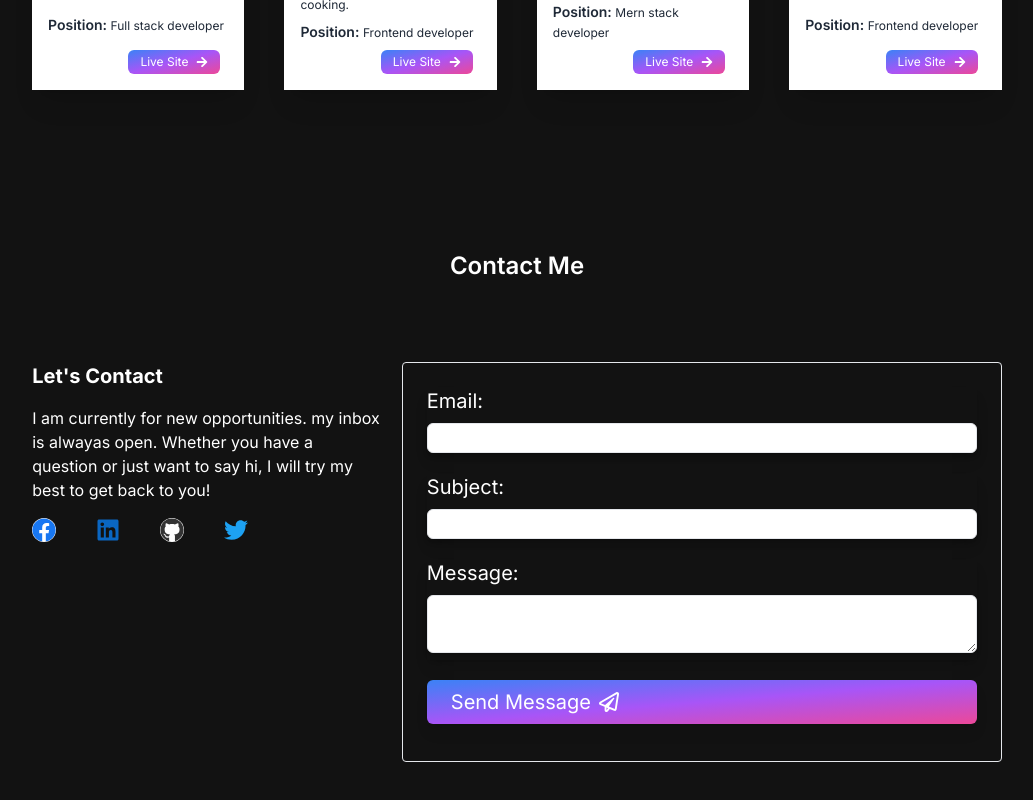
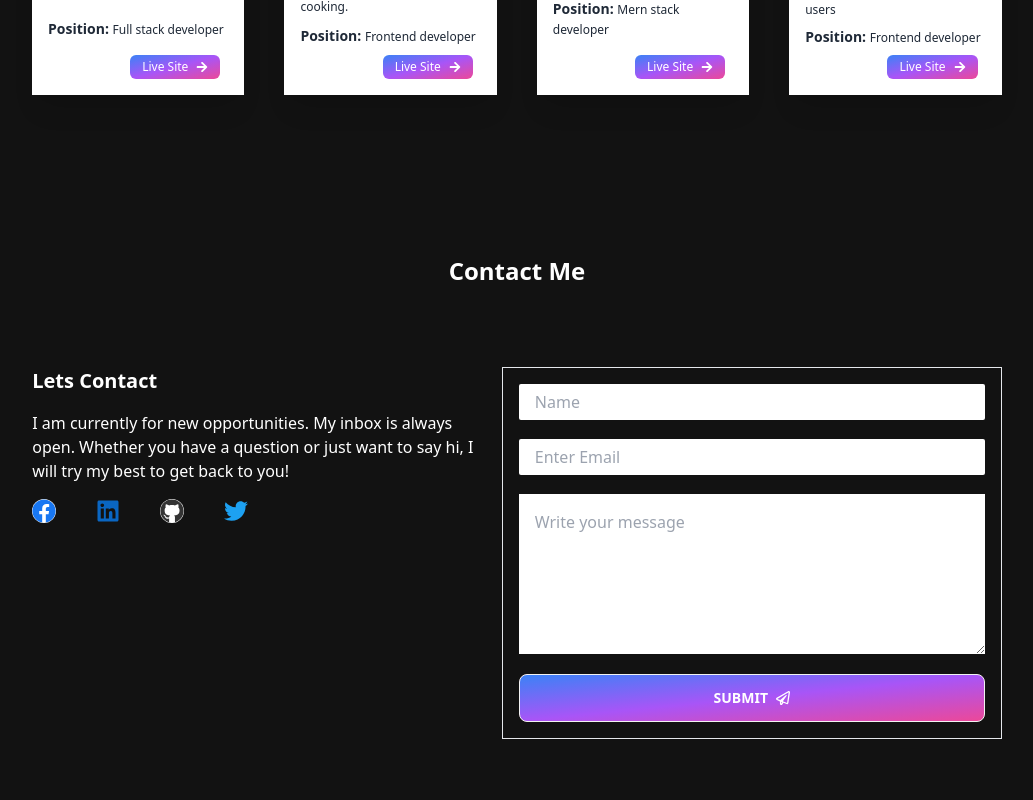
Before and after one commit to anighosal/portfolio, a Next.js app: page / in a window 1280 px wide. Shown: the part 2905-3705 px from the top of the page, without its empty margins (123-1156 px from the left). Built offline with nearby package versions, Linux system fonts and the light colour scheme; no server answers.

Commit message:
all code update

```diff
--- a/next.config.js
+++ b/next.config.js
@@ -1,4 +1,12 @@
 /** @type {import('next').NextConfig} */
-const nextConfig = {}
+const nextConfig = {};
 
-module.exports = nextConfig
+// next.config.js
+module.exports = {
+  images: {
+    domains: ["i.ibb.co"],
+  },
+  experimental: {
+    appDir: true,
+  },
+};
--- a/package.json
+++ b/package.json
@@ -14,14 +14,16 @@
     "emailjs-com": "^3.2.0",
     "eslint": "8.49.0",
     "eslint-config-next": "13.5.2",
-    "next": "13.5.2",
+    "next": "^13.3.4",
     "react": "18.2.0",
     "react-dom": "18.2.0",
     "react-hook-form": "^7.46.2",
     "react-icons": "^4.11.0",
     "react-scroll": "^1.8.9",
     "react-type-animation": "^3.1.0",
-    "resend": "^1.1.0"
+    "resend": "^1.1.0",
+    "toastify-js": "^1.12.0",
+    "typeface-inter": "^3.18.1"
   },
   "devDependencies": {
     "autoprefixer": "^10.4.16",
--- a/src/app/api/send/route.js
+++ /dev/null
@@ -1,26 +0,0 @@
-import welcome from "@/emails/welcome";
-import { NextApiRequest, NextApiResponse } from "next";
-import { NextResponse } from "next/server";
-import { Resend } from "resend";
-
-const resend = new Resend(process.env.RESEND_API_KEY);
-
-export default async function handler(req, res) {
-  try {
-    await resend.sendEmail({
-      from: process.env.FROM_EMAIL,
-      to: ["ghosalani2@gmail.com"],
-      subject: "Hello world",
-      react: welcome(),
-    });
-
-    res.status(200).json({
-      status: "OK",
-    });
-  } catch (error) {
-    console.error("Error sending email:", error);
-    res.status(500).json({
-      error: "Internal Server Error",
-    });
-  }
-}
--- a/src/app/layout.js
+++ b/src/app/layout.js
@@ -1,17 +1,24 @@
-import './globals.css'
-import { Inter } from 'next/font/google'
+"use client";
 
-const inter = Inter({ subsets: ['latin'] })
+import "./globals.css";
+
+import { useEffect } from "react"; // Import useEffect from React
+import emailjs from "emailjs-com";
+import "typeface-inter";
 
 export const metadata = {
-  title: 'Create Next App',
-  description: 'Generated by create next app',
-}
+  title: "Ani Ghosal",
+  description: "Generated by create next app",
+};
 
 export default function RootLayout({ children }) {
+  useEffect(() => {
+    emailjs.init("YOUR_USER_ID_HERE"); // Replace with your actual email.js user ID
+  }, []);
+
   return (
     <html lang="en">
-      <body className={inter.className}>{children}</body>
+      <body>{children}</body>
     </html>
-  )
+  );
 }
--- a/src/components/Contact.jsx
+++ b/src/components/Contact.jsx
@@ -3,8 +3,7 @@
 import React, { useEffect } from "react";
 import ContactForm from "./ContactForm";
 import { Element } from "react-scroll";
-import Image from "next/image";
-import img from "../../public/images.jpg";
+
 import Aos from "aos";
 import "aos/dist/aos.css";
 import { FaFacebook, FaGithub, FaLinkedin, FaTwitter } from "react-icons/fa";
@@ -16,6 +15,7 @@ const Contact = () => {
       once: true, // Whether animations should only happen once while scrolling down
     });
   }, []);
+
   return (
     <Element name="contact">
       <div className="justify-center mt-20">
@@ -32,24 +32,40 @@ const Contact = () => {
               className="md:text-start text-center text-white md:text-xl text-lg font-bold mb-4"
               data-aos="fade-right"
             >
-              Let's Contact
+              Lets Contact
             </h3>
             <p className="text-white" data-aos="fade-right">
-              I am currently for new opportunities. my inbox is alwayas open.
+              I am currently for new opportunities. My inbox is always open.
               Whether you have a question or just want to say hi, I will try my
               best to get back to you!
             </p>
             <div className="flex gap-10 mt-4" data-aos="fade-right">
-              <a href="https://www.facebook.com/anighosal2019">
+              <a
+                href="https://www.facebook.com/anighosal2019"
+                target="_blank"
+                rel="noopener noreferrer"
+              >
                 <FaFacebook className="text-[#1877f2] bg-white rounded-full text-2xl"></FaFacebook>
               </a>
-              <a href="https://www.linkedin.com/in/ani-ghosal-4a083a220/">
+              <a
+                href="https://www.linkedin.com/in/ani-ghosal-4a083a220/"
+                target="_blank"
+                rel="noopener noreferrer"
+              >
                 <FaLinkedin className="text-[#0a66c2] text-2xl"></FaLinkedin>
               </a>
-              <a href="https://github.com/anighosal">
+              <a
+                href="https://github.com/anighosal"
+                target="_blank"
+                rel="noopener noreferrer"
+              >
                 <FaGithub className="text-[#333] bg-white rounded-full text-2xl"></FaGithub>
               </a>
-              <a href="https://twitter.com/ani_ghosal">
+              <a
+                href="https://twitter.com/ani_ghosal"
+                target="_blank"
+                rel="noopener noreferrer"
+              >
                 <FaTwitter className="text-[#1da1f2] text-2xl"></FaTwitter>
               </a>
             </div>
--- a/src/components/ContactForm.jsx
+++ b/src/components/ContactForm.jsx
@@ -2,105 +2,92 @@ import React, { useState } from "react";
 import { useForm, Controller } from "react-hook-form";
 import { FaRegPaperPlane } from "react-icons/fa";
 import { Element } from "react-scroll";
-
-// Import your environment variables
-const RESEND_API_KEY = process.env.RESEND_API_KEY;
-const FROM_EMAIL = process.env.FROM_EMAIL;
+import emailjs from "emailjs-com";
+import { useRef } from "react";
+import StartToastifyInstance from "toastify-js";
 
 const ContactForm = () => {
-  const {
-    handleSubmit,
-    control,
-    formState: { errors },
-  } = useForm();
+  const form = useRef();
+  const name = useRef();
+  const email = useRef();
+  const message = useRef();
 
-  const onSubmit = (data) => {
-    // You can handle the form submission here, e.g., send the data to your server.
-    console.log(data);
+  const sendEmail = (e) => {
+    e.preventDefault();
+
+    emailjs
+      .sendForm(
+        "service_tsme6vp",
+        "template_r0d1g64",
+        form.current,
+        "5m2Fua5uCPRNNSCs_"
+      )
+      .then(
+        (result) => {
+          console.log(result.text);
+          if (result.text) {
+            console.log("hello ");
+            StartToastifyInstance({
+              text: "Mail sent",
+              className: "info",
+              style: {
+                background: "linear-gradient(to right, #fe6601, #ff6605)",
+              },
+            }).showToast();
+          }
+        },
+        (error) => {
+          console.log(error.text);
+        }
+      );
+    name.current.value = "";
+    email.current.value = "";
+    message.current.value = "";
   };
 
   return (
     <Element name="contact">
       <form
-        className="text-white border rounded md:w-[600px] md:h-[400px] w-full h-full space-y-5 md:px-0"
-        onSubmit={handleSubmit(onSubmit)}
+        ref={form}
+        onSubmit={sendEmail}
+        className="flex flex-col w-full lg:w-[500px] gap-[1.2rem] border p-4"
       >
-        <div className="space-y-5 md:p-6 p-0">
-          {/* Email input remains the same */}
-          <div className="space-y-2 md:text-xl shadow-lg">
-            <label className="mr-3" htmlFor="email">
-              Email:
-            </label>
-            <Controller
-              name="email"
-              control={control}
-              rules={{
-                required: "Email is required",
-                pattern: {
-                  value: /\S+@\S+\.\S+/,
-                  message: "Invalid email address",
-                },
-              }}
-              render={({ field }) => (
-                <input
-                  className="border shadow-md w-[100%] text-black rounded-md"
-                  type="text"
-                  {...field}
-                />
-              )}
-            />
-            {errors.email && <span>{errors.email.message}</span>}
-          </div>
+        <input
+          ref={name}
+          required
+          type="text"
+          placeholder="Name"
+          name="name"
+          className="h-9 focus:border-separate w-full
+                    border-none bg-white-700 rounded-sm px-4 "
+        />
 
-          {/* Replace "Name" input with "Subject" input */}
-          <div className="space-y-2 md:text-xl shadow-lg">
-            <label className="mr-3" htmlFor="subject">
-              Subject:
-            </label>
-            <Controller
-              name="subject"
-              control={control}
-              rules={{ required: "Subject is required" }}
-              render={({ field }) => (
-                <input
-                  className="border shadow-md w-[100%] text-black rounded-md"
-                  type="text"
-                  {...field}
-                />
-              )}
-            />
-            {errors.subject && <span>{errors.subject.message}</span>}
-          </div>
+        <input
+          ref={email}
+          required
+          type="email"
+          placeholder="Enter Email"
+          name="email"
+          className="h-9 focus:border-separate w-full
+                    border-none bg-white-700 rounded-sm px-4 "
+        />
 
-          {/* Message input remains the same */}
-          <div className="space-y-2 md:text-xl shadow-lg">
-            <label className="mr-3" htmlFor="message">
-              Message:
-            </label>
-            <Controller
-              name="message"
-              control={control}
-              rules={{ required: "Message is required" }}
-              render={({ field }) => (
-                <textarea
-                  className="border shadow-md w-[100%] text-black rounded-md"
-                  {...field}
-                />
-              )}
-            />
-            {errors.message && <span>{errors.message.message}</span>}
-          </div>
+        <textarea
+          ref={message}
+          required
+          placeholder="Write your message"
+          className="px-4 pt-4 w-full bg-white-700"
+          name="message"
+          id=""
+          rows="6"
+        ></textarea>
 
-          <div className="gap-2 md:text-xl text-center shadow-lg">
-            <button
-              className="md:py-2 md:px-6 text-center  w-full rounded-md bg-gradient-to-br from-blue-500 via-purple-500 to bg-pink-500 flex items-center"
-              type="submit"
-            >
-              <span className="md:mr-2  text-center">Send Message</span>
-              <FaRegPaperPlane />
-            </button>
-          </div>
-        </div>
+        <button
+          type="submit"
+          className="btn bg-gradient-to-br from-blue-500 via-purple-500 to bg-pink-500 text-white"
+        >
+          Submit <FaRegPaperPlane></FaRegPaperPlane>
+        </button>
       </form>
     </Element>
   );
--- a/src/components/Navbar.jsx
+++ b/src/components/Navbar.jsx
@@ -37,29 +37,19 @@ const Navbar = () => {
 
   const handleScrollTo = (to) => {
     if (to === "contact") {
-      // Scroll to the "Contact" section
       scroller.scrollTo(to, {
         duration: 500,
         smooth: "easeInOutQuart",
-        offset: 0, // You can adjust the offset as needed
+        offset: 0,
       });
     } else {
-      // Scroll to other sections based on the provided 'to' value
       scroller.scrollTo(to, {
         duration: 500,
         smooth: "easeInOutQuart",
-        offset: -100, // Adjust the offset as needed
+        offset: -100,
       });
     }
   };
-
-  // const handleScrollTo = (to) => {
-  //   scroller.scrollTo(to, {
-  //     duration: 500,
-  //     smooth: "easeInOutQuart",
-  //     offset: -100, // Adjust the offset as needed
-  //   });
-  // };
 
   return (
     <nav
```
Also changed, not shown: src/components/Hero.jsx (+2 -17 lines), src/components/Project/ProjectCard.jsx (+3 -17 lines), src/layout.js (added, +12 -0 lines), 1 other file (tests, documents, lock files or other folders).
